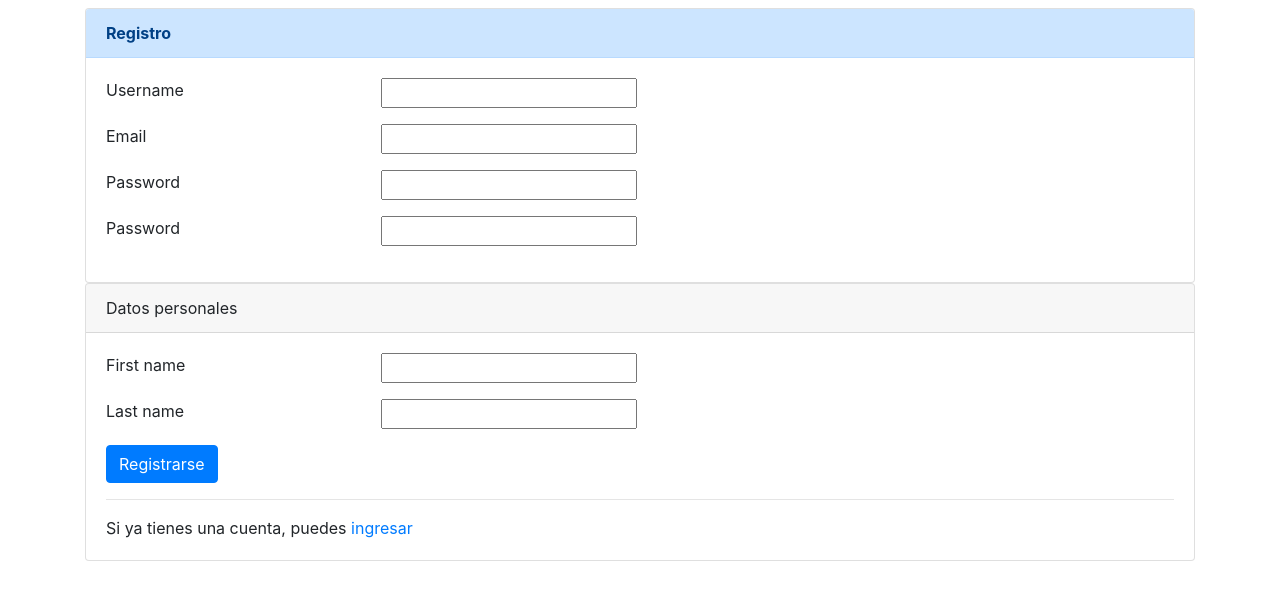
After one commit to NicoSawczuk/optometria, a Django app: template templates/registro.html in a window 1280 px wide. The commit adds this page. Shown: the top 600 px of the page. Run offline with Django 3.2, Linux system fonts and the light colour scheme; the template is opened without the code that fills it, so the values that code supplies are empty, except form fields; form fields are guessed from the names that the template uses; some libraries are stand-ins or nearby versions.

Commit message:
Auth
Creacion de funcionalidad login, registro y logout

```diff
--- a/optometria/urls.py
+++ b/optometria/urls.py
@@ -15,8 +15,14 @@ Including another URLconf
 """
 from django.contrib import admin
 from django.urls import include, path
+from django.contrib.auth.decorators import login_required
+from django.contrib.auth.views import logout_then_login
+from apps.home.views import Login, registro, logoutUsuario
 
 urlpatterns = [
     path('home/', include(('apps.home.urls','home'))),
     path('admin/', admin.site.urls, name='admin'),
+    path('login/', Login.as_view(success_url="/home/"),  name = 'login'),
+    path('registro/', registro,  name = 'registro'),
+    path('logout/', login_required(logoutUsuario), name='logout'),
 ]
--- /dev/null
+++ b/templates/registro.html
@@ -0,0 +1,88 @@
+{%load static%}
+<!DOCTYPE html>
+<html lang="es">
+<head>
+    <meta charset="UTF-8">
+    <meta name="viewport" content="width=device-width, initial-scale=1.0">
+    <meta http-equiv="X-UA-Compatible" content="ie=edge">
+    <meta charset="utf-8">
+    <meta name="viewport" content="width=device-width, initial-scale=1, shrink-to-fit=no">
+
+    <link rel="stylesheet" href="https://stackpath.bootstrapcdn.com/bootstrap/4.3.1/css/bootstrap.min.css" integrity="sha384-ggOyR0iXCbMQv3Xipma34MD+dH/1fQ784/j6cY/iJTQUOhcWr7x9JvoRxT2MZw1T" crossorigin="anonymous">
+    <title>Registrarse</title>
+</head>
+<body class="container mt-2">
+        <form method="POST">
+        {% csrf_token %}
+        <div class="card">
+            <div class="card-header alert-primary"><strong>Registro</strong></div>
+                <div class="card-body card-block">
+                {%if error != None%}
+                <div class="alert alert-danger" role="alert">
+                    <h4 class="alert-heading">Error</h4>
+                        {{error}}
+                </div>
+                {%endif%}
+                        <div class="">
+                            <div class="form-group">
+                                <div class="row form-group">
+                                    <div class="col col-md-3">{{form.username.label}}</div>
+                                    <div class="col-12 col-md-9">
+                                        {{form.username}}
+                                    </div>
+                                </div>
+                            </div>
+                            <div class="form-group">
+                                    <div class="row form-group">
+                                        <div class="col col-md-3">{{form.email.label}}</div>
+                                        <div class="col-12 col-md-9 ">
+                                                {{form.email}}
+                                        </div>
+                                    </div>
+                            </div>
+                            <div class="form-group">
+                                <div class="row form-group">
+                                    <div class="col col-md-3">{{form.password1.label}}</div>
+                                    <div class="col-12 col-md-9">
+                                            {{form.password1}}
+                                    </div>
+                                </div>
+                            </div>
+                            <div class="form-group">
+                                    <div class="row form-group">
+                                        <div class="col col-md-3">{{form.password2.label}}</div>
+                                        <div class="col-12 col-md-9">
+                                                {{form.password2}}
+                                        </div>
+                                    </div>
+                            </div>
+                        </div>
+
+                </div>
+            </div>
+            <div class="card">
+                <div class="card-header">Datos personales</div>
+                    <div class="card-body card-block">
+                        <div class="form-group">
+                            <div class="row form-group">
+                                <div class="col col-md-3">{{form.first_name.label}}</div>
+                                    <div class="col-12 col-md-9">
+                                        {{form.first_name}}
+                                    </div>
+                            </div>
+                            <div class="row form-group">
+                                <div class="col col-md-3">{{form.last_name.label}}</div>
+                                    <div class="col-12 col-md-9">
+                                        {{form.last_name}}
+                                    </div>
+                            </div>
+                            <button type="submit" class="btn btn-primary">Registrarse <i class="fas fa-arrow-circle-right"></i></button>
+                        </div>
+                        <hr>
+                        Si ya tienes una cuenta, puedes <a href="/accounts/login/">ingresar</a>
+                    </div>
+            </div>
+            </form>
+
+</body>
+</html>
```
Also changed, not shown: apps/home/forms.py (added, +44 -0 lines), apps/home/views.py (+56 -2 lines), templates/home/home.html (+8 -1 lines), templates/login.html (added, +65 -0 lines), db.sqlite3, 1 other file.
